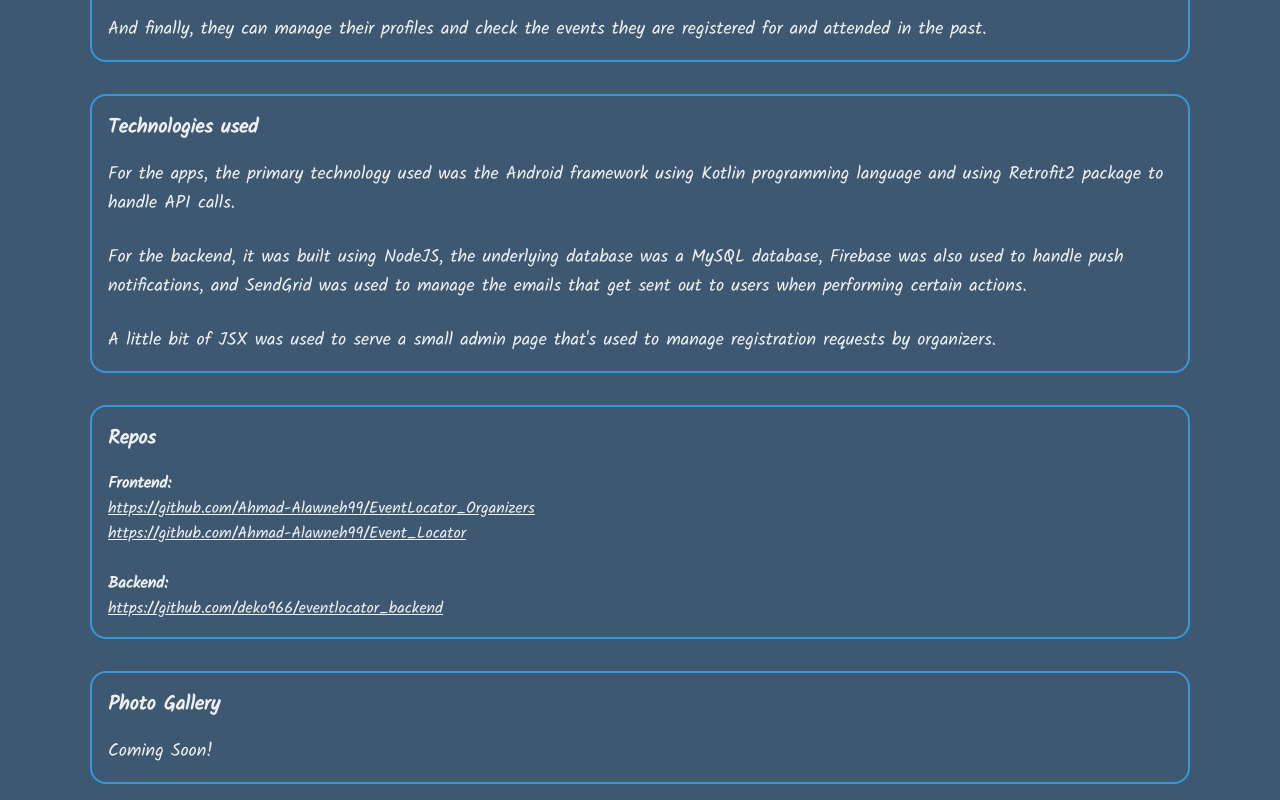
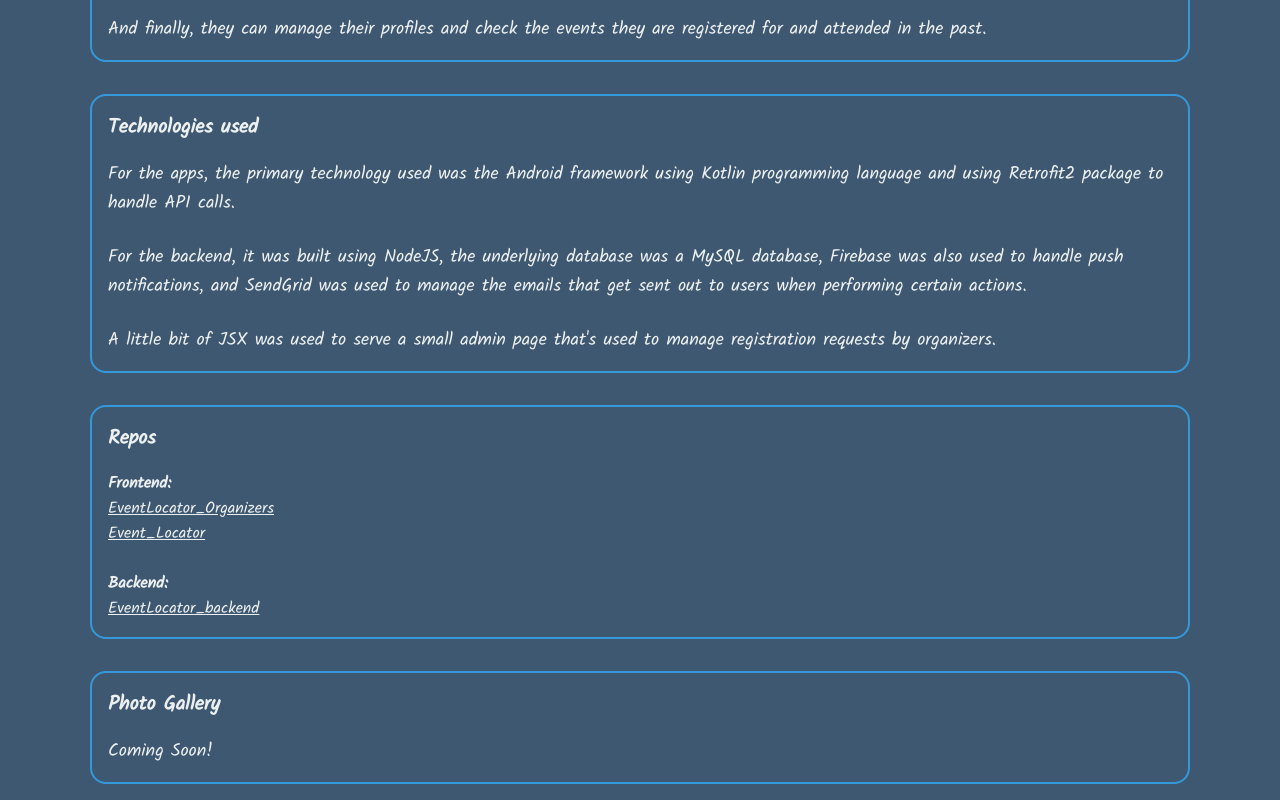
Before and after one commit to Ahmad-Alawneh99/Portfolio, a Next.js app: page /projects/event-locator in a window 1280 px wide. Shown: the part 1405-2205 px from the top of the page. Built offline with nearby package versions, Linux system fonts and the light colour scheme.

Commit message:
Fix repo links

```diff
--- a/src/app/projects/projects.js
+++ b/src/app/projects/projects.js
@@ -59,14 +59,14 @@ export const projects = [
 				content: <>
 					<h4>Frontend: </h4>
 					<div>
-						<a href="https://github.com/Ahmad-Alawneh99/EventLocator_Organizers" target="_blank">https://github.com/Ahmad-Alawneh99/EventLocator_Organizers</a>
+						<a href="https://github.com/Ahmad-Alawneh99/EventLocator_Organizers" target="_blank">EventLocator_Organizers</a>
 						<br/>
-						<a href="https://github.com/Ahmad-Alawneh99/Event_Locator" target="_blank">https://github.com/Ahmad-Alawneh99/Event_Locator</a>
+						<a href="https://github.com/Ahmad-Alawneh99/Event_Locator" target="_blank">Event_Locator</a>
 					</div>
 					<br/>
 					<h4>Backend: </h4>
 					<div>
-						<a href="https://github.com/deko966/eventlocator_backend" target="_blank">https://github.com/deko966/eventlocator_backend</a>
+						<a href="https://github.com/deko966/eventlocator_backend" target="_blank">EventLocator_backend</a>
 					</div>
 				</>,
 			},
```
